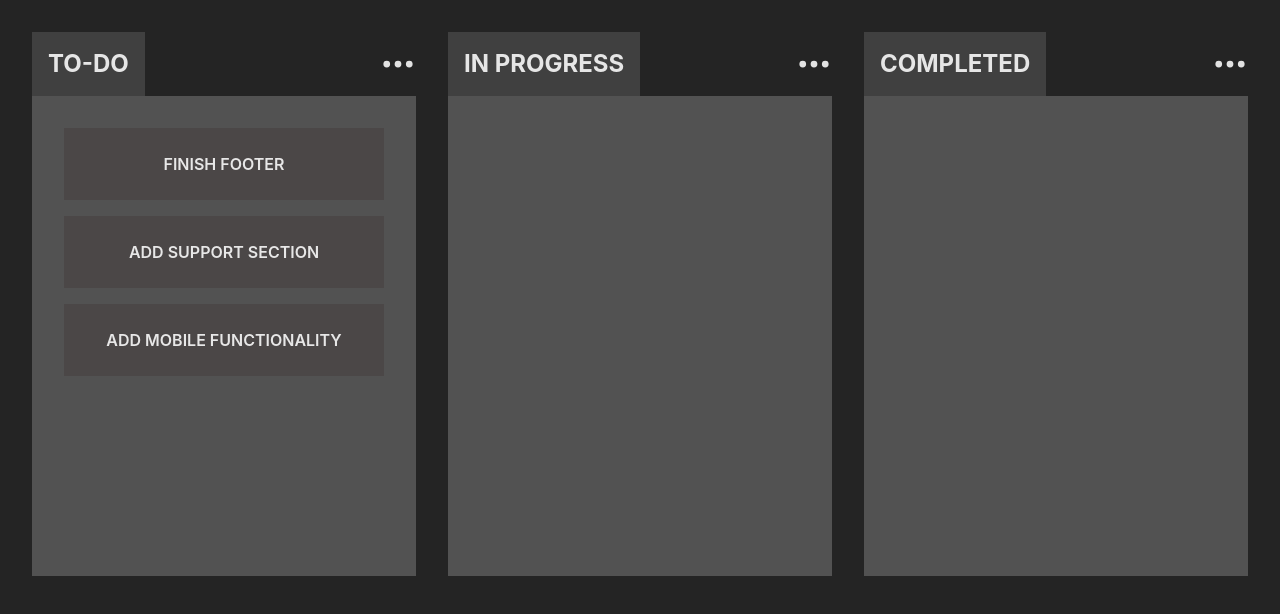
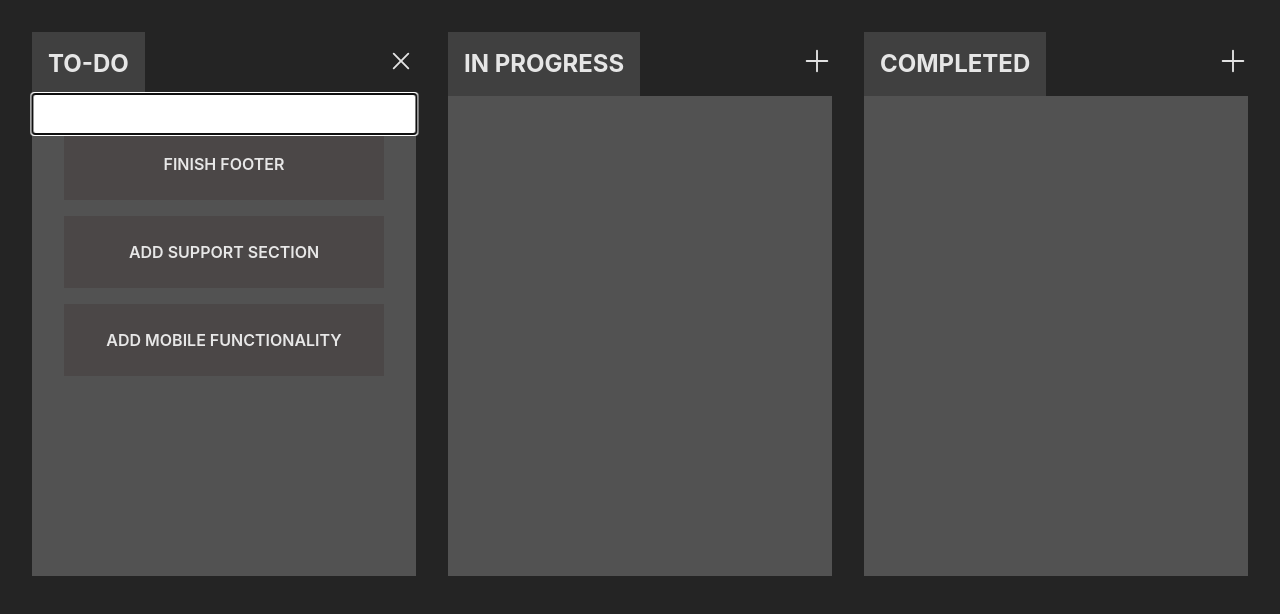
Before and after one commit to AroonSalotra/to-do-drag-n-drop, a React (Vite) app: page / in a window 1280 px wide. Both pictures are taken after a click on the button 398 px from the left and 64 px from the top of the page. Shown: the top 614 px of the page. Built offline with nearby package versions, Linux system fonts and the light colour scheme.

Commit message:
implement add item function

```diff
--- a/src/App.css
+++ b/src/App.css
@@ -29,3 +29,7 @@
 .card-list li:active {
   background-color: rgba(104, 103, 103, 0.712);
 }
+
+.hide {
+  display: none;
+}
--- a/src/App.jsx
+++ b/src/App.jsx
@@ -83,6 +83,7 @@ function App() {
           <Dropzone
             title={"To-Do"}
             data={tasks}
+            setData={setTasks}
             id={"tasks"}
           // dragIndex={1}
           />
@@ -90,6 +91,7 @@ function App() {
           <Dropzone
             title={"In progress"}
             data={progress}
+            setData={setProgress}
             id={"progress"}
           // dragIndex={21}
           />
@@ -97,6 +99,7 @@ function App() {
           <Dropzone
             title={"Completed"}
             data={completed}
+            setData={setCompleted}
             id="completed"
           // dragIndex={41}
           />
--- a/src/components/Dropzone.jsx
+++ b/src/components/Dropzone.jsx
@@ -1,8 +1,7 @@
-import { Droppable, Draggable, DragDropContext } from "react-beautiful-dnd";
-import { useState, useId } from "react";
-import { BsThreeDots } from "react-icons/bs"
+import { Droppable, Draggable } from "react-beautiful-dnd";
+import Options from "./Options";
 
-const Dropzone = ({ title, data, id, dragIndex }) => {
+const Dropzone = ({ title, data, setData, id, dragIndex }) => {
 
 
     return (
@@ -15,13 +14,13 @@ const Dropzone = ({ title, data, id, dragIndex }) => {
                         {...provided.droppableProps} ref={provided.innerRef} >
 
                         <div className="flex justify-between items-center">
+
                             <h2 className="uppercase font-bold text-2xl bg-neutral-700 p-4">
                                 {title ? title : "TITLE"}
                             </h2>
 
-                            <button type="button">
-                                <BsThreeDots className="text-4xl" />
-                            </button>
+                            <Options setData={setData} />
+
                         </div>
 
                         <div className="pt-8 bg-neutral-600 w-96 min-h-[30rem] max-h-fit">
--- /dev/null
+++ b/src/components/Options.jsx
@@ -0,0 +1,54 @@
+import { useEffect } from "react"
+import { useState, useRef } from "react"
+import { BsThreeDots, BsPlusLg } from "react-icons/bs"
+
+const Options = ({ setData }) => {
+
+    const [isInputActive, setIsInputActive] = useState(false)
+    const [textInput, setTextInput] = useState("")
+    const textRef = useRef(null)
+
+    const handleButtonClick = () => setIsInputActive(!isInputActive)
+
+    const handleTextChange = (e) => setTextInput(e.target.value)
+
+    useEffect(() => {
+        if (isInputActive) return textRef.current.focus()
+    }, [isInputActive])
+
+    const handleFormSubmit = (e) => {
+        e.preventDefault()
+        if (textInput.length > 1) {
+            setData(d => [...d, textInput])
+            setTextInput("")
+        }
+    }
+
+    return (
+        <>
+            <form action=""
+                className=""
+                onSubmit={handleFormSubmit}>
+
+                <input className={`${isInputActive ? "" : "hide"} absolute -translate-x-[22.1rem] translate-y-12 w-96 px-4 p-2`}
+                    value={textInput}
+                    onChange={handleTextChange}
+                    type="text"
+                    ref={textRef}
+                />
+
+                <button
+                    onClick={handleButtonClick}>
+
+                    <BsPlusLg
+                        className={`${isInputActive ? "rotate-45" : "rotate-0"} text-3xl transition-all`} />
+
+                </button>
+
+
+            </form>
+        </>
+    );
+}
+
+export default Options;
```
